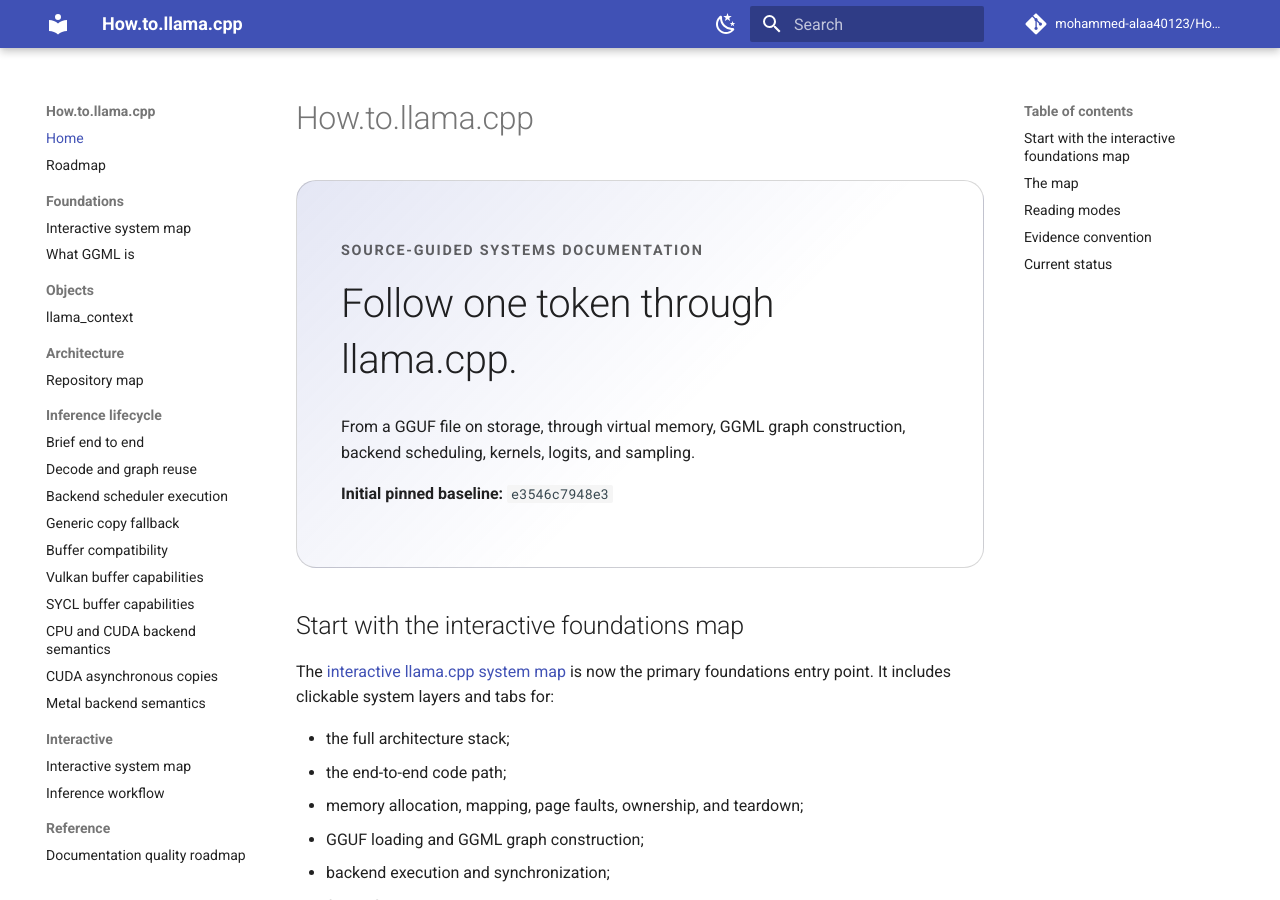
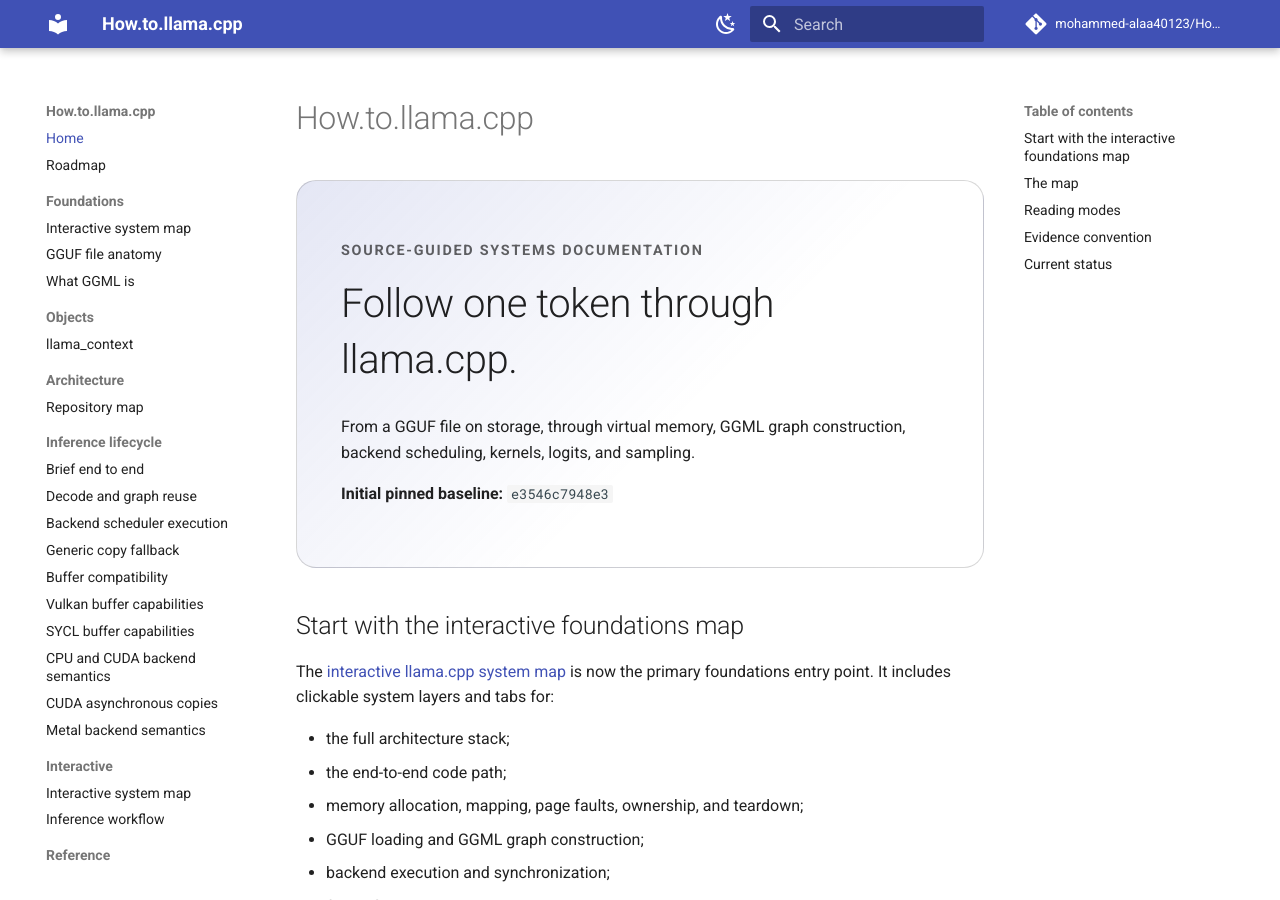
Before and after one commit to mohammed-alaa40123/How.to.llama.cpp, an MkDocs documentation site: the page built from docs/index.md, in a window 1280 px wide and 900 px high. Built offline with MkDocs 1.6.1 and Material for MkDocs 9.7.7, drawn with Linux system fonts in a browser that asks for light colours; comment, search, counter and statistics services are not loaded.

Commit message:
docs: publish GGUF anatomy chapter

```diff
--- a/mkdocs.yml
+++ b/mkdocs.yml
@@ -68,6 +68,7 @@ nav:
   - Roadmap: roadmap.md
   - Foundations:
       - Interactive system map: foundations/interactive-system-map.md
+      - GGUF file anatomy: foundations/gguf-file-anatomy.md
       - What GGML is: ggml/what-is-ggml.md
   - Objects:
       - llama_context: objects/llama-context.md
```
